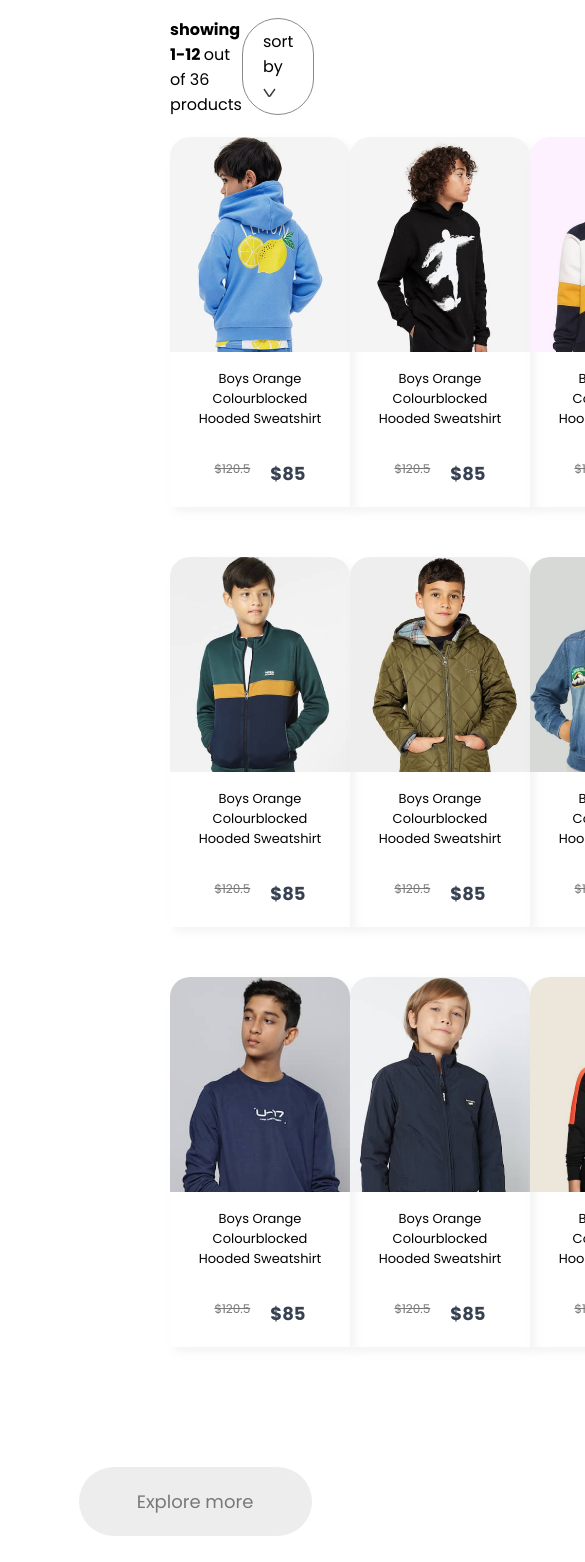
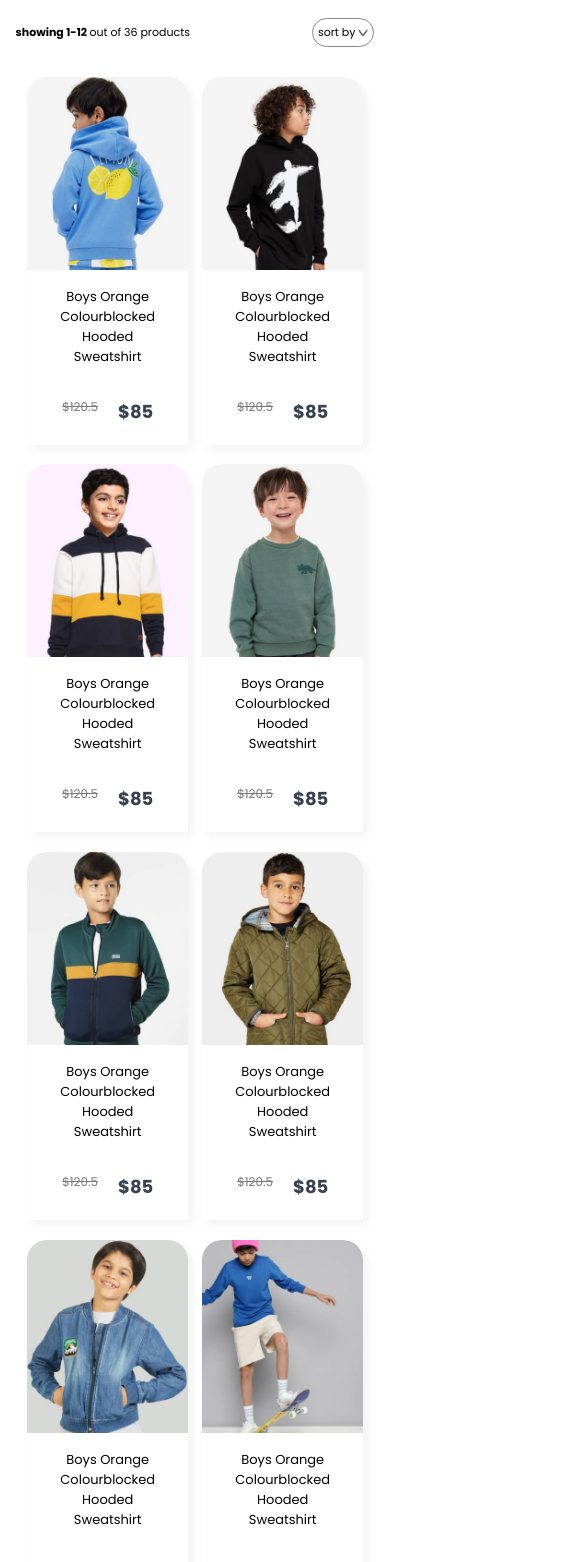
Before and after one commit to p-Limbo1996/E-commerce, a React (Create React App) app: page /kids in a window 390 px wide. Shown: the part 182-1744 px from the top of the page, 585 px wide, since content can reach past the window. Built offline with nearby package versions, Linux system fonts and the light colour scheme.

Commit message:
update shop category.css

```diff
--- a/src/pages/ShopCategory.css
+++ b/src/pages/ShopCategory.css
@@ -4,23 +4,21 @@
   width: 82%;
   border-radius: 20px 0 0 20px;
 }
-
 .shopcategory-indexsort {
   display: flex;
   justify-content: space-between;
   margin: 0 170px;
   align-items: center;
+  margin-bottom: 30px;
 }
 .shopcategory-indexsort p span {
   font-weight: 600;
 }
-
 .shopcategory-sort {
   padding: 10px 20px;
   border: 1px solid #888;
   border-radius: 40px;
 }
-
 .shopcategory-products {
   margin: 20px 170px;
   display: grid;
@@ -28,9 +26,15 @@
   grid-template-columns: repeat(4, 1fr);
   row-gap: 50px;
 }
+.shopcategory-products .item  {
+  width: 92%;
+  margin: 0 auto;
 
-.shopcategory-products > .item {
+}
+.shopcategory-products .item img  {
+  width: 100%;
   margin: 0 auto;
+
 }
 
 .shopcategory-loadmore {
@@ -47,3 +51,102 @@
   border-radius: 75px;
   cursor: pointer;
 }
+
+@media (max-width: 1280px) {
+  .shop-category-banner {
+    margin: 100px auto 20px;
+    width: 90%;
+  }
+  .shopcategory-indexsort {
+    width: 90%;
+    margin: auto;
+  }
+  .shopcategory-sort {
+    padding: 5px 10px;
+    font-size: 14px;
+
+  }
+  .shopcategory-indexsort p  {
+   font-size: 14px;
+  }
+  .shopcategory-products {
+    width: 90%;
+    margin: 30px auto;
+    row-gap: 20px;
+  }
+  .shopcategory-products .item  {
+    width: 92%;
+    margin: 0 auto;
+}
+  .shopcategory-products .item img  {
+    width: 100%;
+}
+.shopcategory-loadmore {
+  margin: 80px auto;
+  width: 200px;
+  height: 60px;
+  font-size: 16px;
+}
+}
+@media (max-width: 800px) {
+  .shop-category-banner {
+    width: 95%;
+  }
+  .shopcategory-indexsort {
+    width: 92%;
+  }
+  .shopcategory-sort {
+    padding: 5px 8px;
+    font-size: 12px;
+
+  }
+  .shopcategory-indexsort p  {
+   font-size: 12px;
+  }
+  .shopcategory-products {
+    grid-template-columns: repeat(3,1fr);
+    width: 95%;
+    margin: 30px auto;
+    row-gap: 20px;
+  }
+  .shopcategory-loadmore {
+    margin: 80px auto;
+    width: 160px;
+    height: 55px;
+    font-size: 15px;
+  }
+
+}
+@media (max-width: 500px) {
+  .shop-category-banner {
+    width: 95%;
+  }
+  .shopcategory-indexsort {
+    width: 92%;
+  }
+  .shopcategory-sort {
+    padding: 5px ;
+    font-size: 11px;
+
+  }
+  .shopcategory-sort img{
+    width: 10px;
+  }
+
+  .shopcategory-indexsort p  {
+   font-size: 11px;
+  }
+  .shopcategory-products {
+    grid-template-columns: repeat(2,1fr);
+    width: 90%;
+    margin: 30px auto;
+    row-gap: 20px;
+  }
+  .shopcategory-loadmore {
+    margin: 50px auto;
+    width: 150px;
+    height: 50px;
+    font-size: 14px;
+  }
+
+}
```
